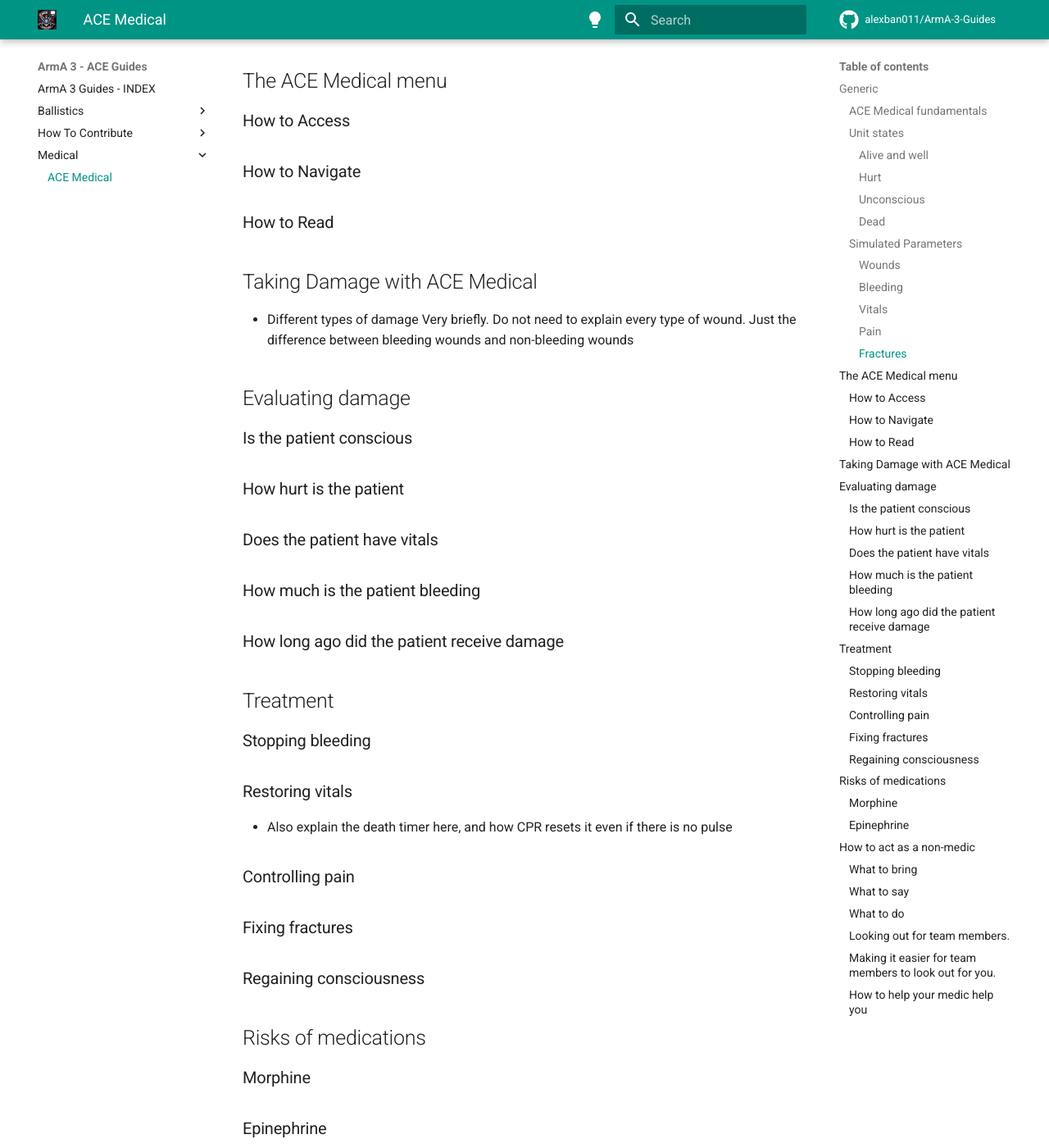
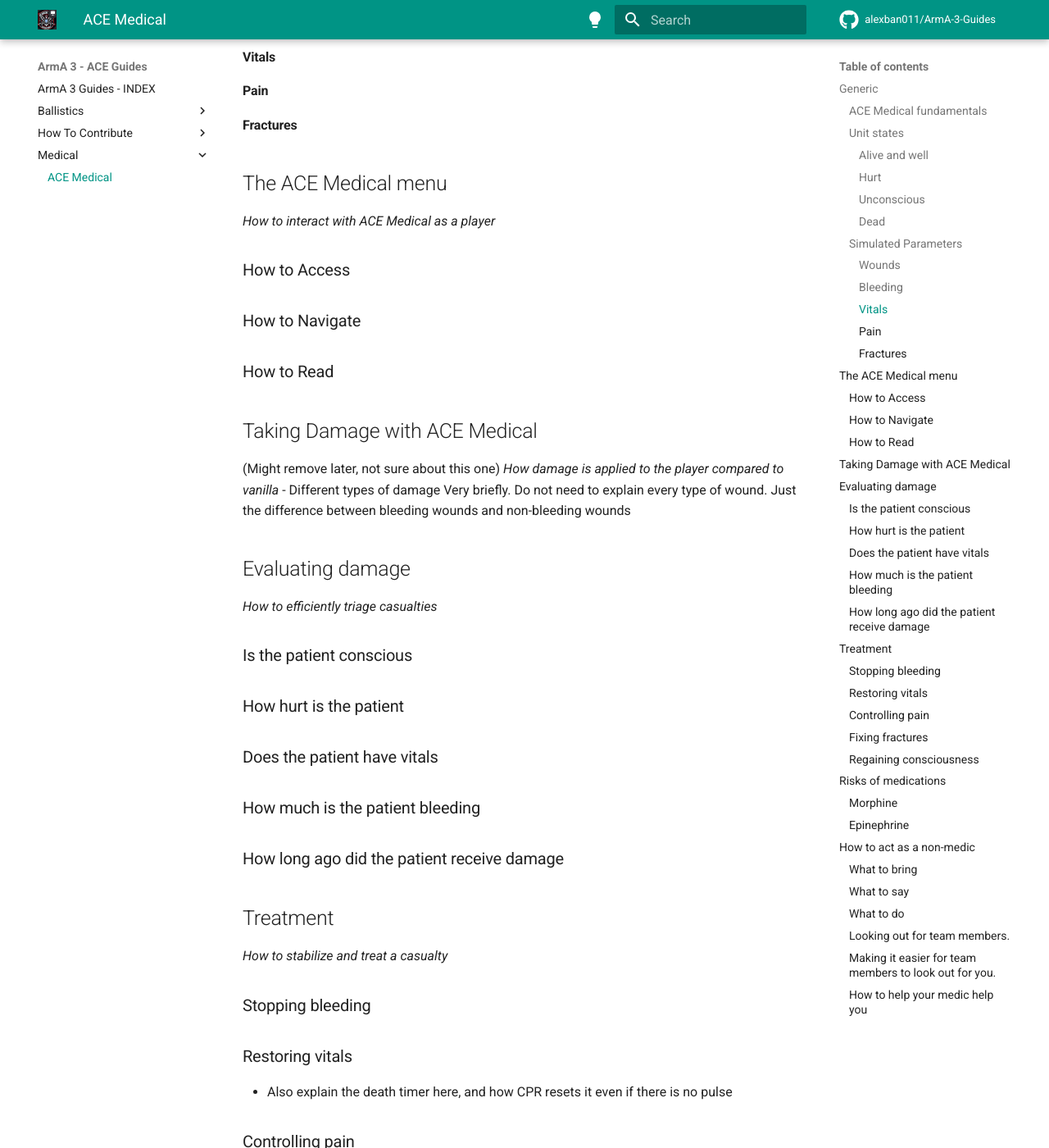
Before and after one commit to royrovp/ArmA-3-Guides, an MkDocs documentation site: the page built from docs/Medical/Medical.md, in a window 1280 px wide and 1400 px high, scrolled down 843 px. Shown: the whole window at 82% size. Built offline with MkDocs 1.6.1 and Material for MkDocs 9.7.7, drawn with Linux system fonts in a browser that asks for light colours; comment, search, counter and statistics services are not loaded; some of the changed text lies outside the part shown.

Commit message:
Short explanations under each header in generic section
Quickly explaining what my thinking is with each section in the generic part

```diff
--- a/docs/Medical/Medical.md
+++ b/docs/Medical/Medical.md
@@ -3,13 +3,17 @@
 The basics of what a player needs to know to be an effective part of a squad as a non medic, with regards to ACE Medical
 
 ### ACE Medical fundamentals
+_What ACE Medical is and how it affects gameplay_
+
 ### Unit states
+_How ACE Medical differs from vanilla ArmA_
 #### Alive and well
 #### Hurt
 #### Unconscious
 #### Dead
 
 ### Simulated Parameters
+_What ACE Medical simulates_
 #### Wounds
   - And Wound reopening
 #### Bleeding
@@ -18,13 +22,18 @@
 #### Fractures
 
 ## The ACE Medical menu
+_How to interact with ACE Medical as a player_
 ### How to Access
 ### How to Navigate
 ### How to Read
+
 ## Taking Damage with ACE Medical
+  (Might remove later, not sure about this one)
+  _How damage is applied to the player compared to vanilla_
   - Different types of damage Very briefly. Do not need to explain every type of wound. Just the difference between bleeding wounds and non-bleeding wounds
 
 ## Evaluating damage
+_How to efficiently triage casualties_
 ### Is the patient conscious
 ### How hurt is the patient
 ### Does the patient have vitals
@@ -32,6 +41,7 @@
 ### How long ago did the patient receive damage
 
 ## Treatment
+_How to stabilize and treat a casualty_
 ### Stopping bleeding
 ### Restoring vitals
   - Also explain the death timer here, and how CPR resets it even if there is no pulse
@@ -40,10 +50,12 @@
 ### Regaining consciousness
 
 ## Risks of medications
+_What not to do with morphine and epi_
 ### Morphine
 ### Epinephrine
 
 ## How to act as a non-medic
+_How one should act to not get left behind while uncon_
 ### What to bring
 ### What to say
 ### What to do
```
